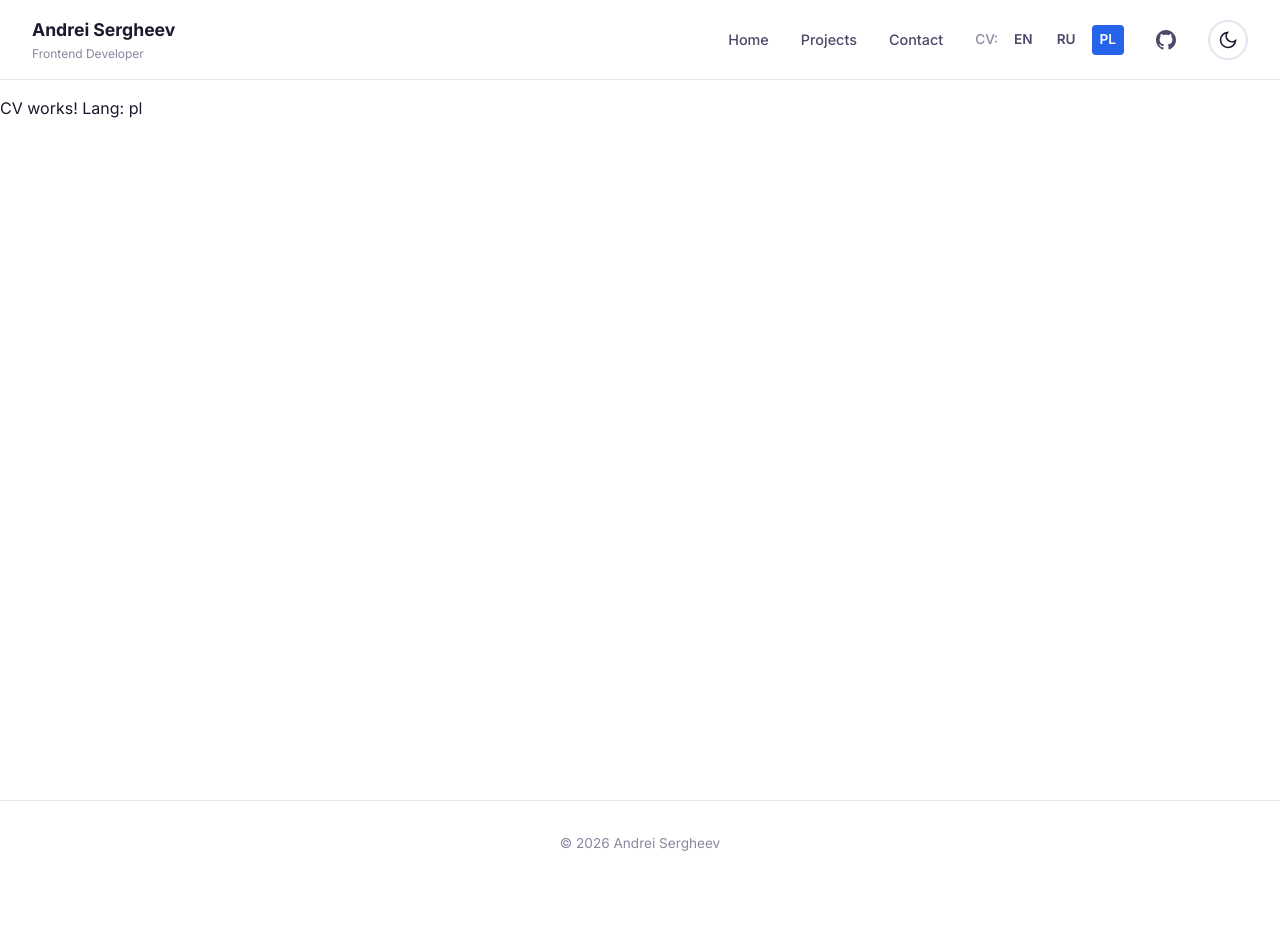
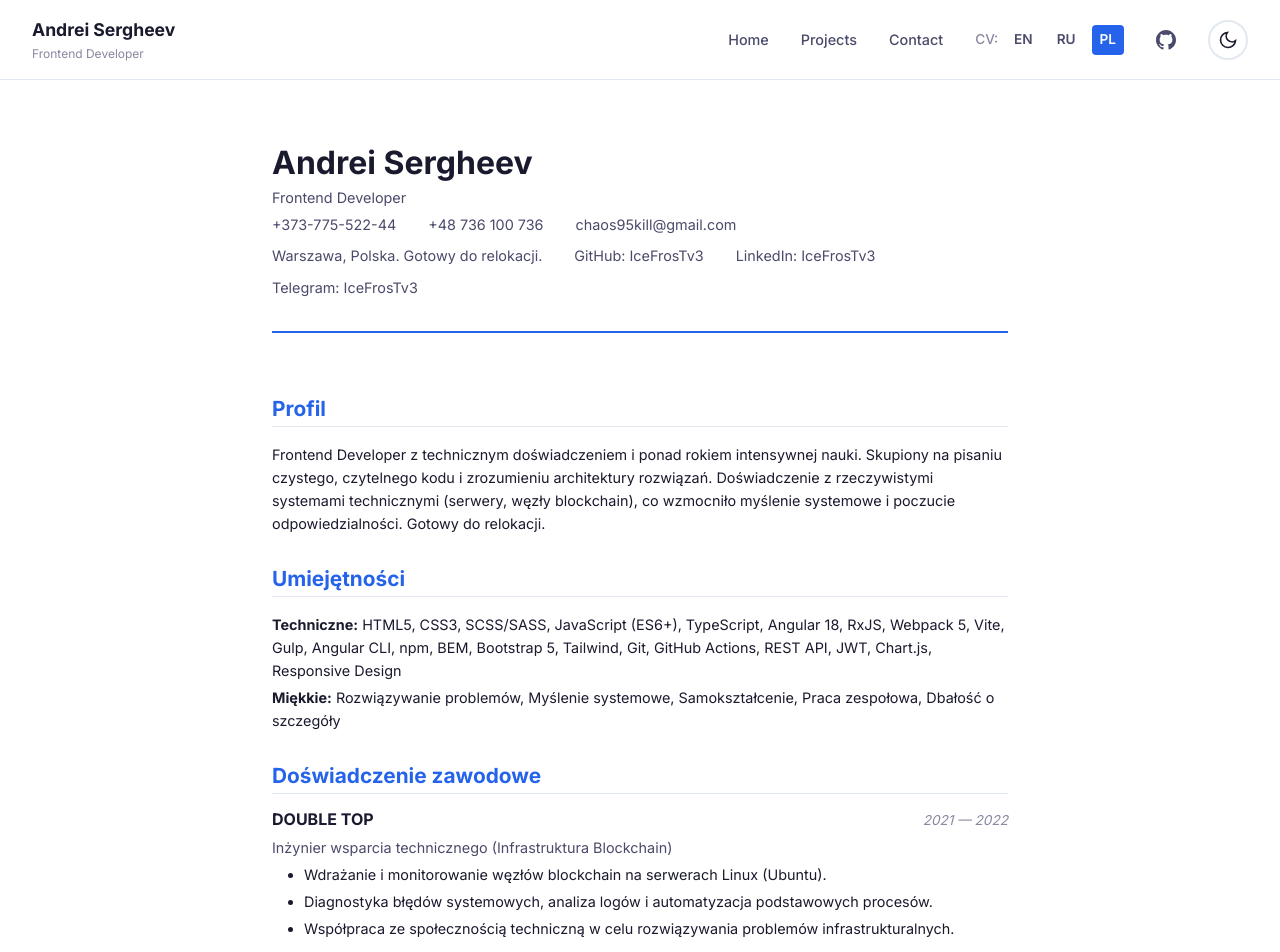
Before and after one commit to IceFrosTv3/icefrostv3.github.io, an Angular app: page /cv/pl in a window 1280 px wide. Shown: the top 952 px of the page. Before the commit the page ends 887 px from the top, so only its background shows below. Built offline with nearby package versions, Linux system fonts and the light colour scheme.

Commit message:
feat: implement ATS-optimized CV page component with print styles

```diff
--- /dev/null
+++ b/src/app/pages/cv/cv.component.html
@@ -0,0 +1,94 @@
+<article class="cv">
+  <header class="cv__header">
+    <h1>{{ cv.name }}</h1>
+    <p class="cv__title">{{ cv.title }}</p>
+
+    <div class="cv__contact">
+      @for (phone of cv.contact.phones; track phone) {
+        <span>{{ phone }}</span>
+      }
+      <span>{{ cv.contact.email }}</span>
+      <span>{{ cv.contact.location }}. {{ cv.contact.relocation }}.</span>
+      <span>GitHub: {{ cv.contact.github }}</span>
+      <span>LinkedIn: {{ cv.contact.linkedin }}</span>
+      <span>Telegram: {{ cv.contact.telegram }}</span>
+    </div>
+  </header>
+
+  <section>
+    <h2>{{ cv.lang === 'ru' ? 'Профиль' : cv.lang === 'pl' ? 'Profil' : 'Profile' }}</h2>
+    <p>{{ cv.profile }}</p>
+  </section>
+
+  <section>
+    <h2>{{ cv.lang === 'ru' ? 'Навыки' : cv.lang === 'pl' ? 'Umiejętności' : 'Skills' }}</h2>
+    <p><strong>{{ cv.lang === 'ru' ? 'Технические' : cv.lang === 'pl' ? 'Techniczne' : 'Technical' }}:</strong> {{ cv.hardSkills.join(', ') }}</p>
+    <p><strong>{{ cv.lang === 'ru' ? 'Личные' : cv.lang === 'pl' ? 'Miękkie' : 'Soft skills' }}:</strong> {{ cv.softSkills.join(', ') }}</p>
+  </section>
+
+  <section>
+    <h2>{{ cv.lang === 'ru' ? 'Опыт работы' : cv.lang === 'pl' ? 'Doświadczenie zawodowe' : 'Work Experience' }}</h2>
+    @for (job of cv.experience; track job.company) {
+      <div class="cv__job">
+        <div class="cv__job-header">
+          <h3>{{ job.company }}</h3>
+          <span class="cv__period">{{ job.period }}</span>
+        </div>
+        <p class="cv__role">{{ job.role }}</p>
+        <ul>
+          @for (bullet of job.bullets; track bullet) {
+            <li>{{ bullet }}</li>
+          }
+        </ul>
+      </div>
+    }
+  </section>
+
+  <section>
+    <h2>{{ cv.lang === 'ru' ? 'Образование' : cv.lang === 'pl' ? 'Wykształcenie' : 'Education' }}</h2>
+    @for (edu of cv.education; track edu.institution) {
+      <div class="cv__edu">
+        <div class="cv__edu-header">
+          <h3>{{ edu.institution }}</h3>
+          <span class="cv__period">{{ edu.period }}</span>
+        </div>
+        <p>{{ edu.specialty }}</p>
+      </div>
+    }
+  </section>
+
+  <section>
+    <h2>{{ cv.lang === 'ru' ? 'Проекты' : cv.lang === 'pl' ? 'Projekty' : 'Projects' }}</h2>
+    @for (project of cv.projects; track project.name) {
+      <div class="cv__project">
+        <h3>
+          <a [href]="project.demo ?? project.github" target="_blank" rel="noopener">{{ project.name }}</a>
+        </h3>
+        <p>{{ project.description }}</p>
+        <p class="cv__tech">{{ project.tech.join(' · ') }}</p>
+      </div>
+    }
+  </section>
+
+  <section>
+    <h2>{{ cv.lang === 'ru' ? 'Языки' : cv.lang === 'pl' ? 'Języki' : 'Languages' }}</h2>
+    <ul>
+      @for (lang of cv.languages; track lang.name) {
+        <li>{{ lang.name }} — {{ lang.level }}</li>
+      }
+    </ul>
+  </section>
+
+  <section>
+    <h2>{{ cv.lang === 'ru' ? 'Рекомендации' : cv.lang === 'pl' ? 'Referencje' : 'References' }}</h2>
+    @for (ref of cv.references; track ref.name) {
+      <div class="cv__ref">
+        <h3>{{ ref.name }}</h3>
+        <p>{{ ref.role }}</p>
+        @for (contact of ref.contacts; track contact.type) {
+          <p>{{ contact.type }}: {{ contact.value }}</p>
+        }
+      </div>
+    }
+  </section>
+</article>
--- /dev/null
+++ b/src/app/pages/cv/cv.component.scss
@@ -0,0 +1,110 @@
+@use '../../../styles/variables' as *;
+
+.cv {
+  max-width: 800px;
+  margin: 0 auto;
+  padding: $spacing-xl $spacing-lg;
+  color: var(--text-primary);
+  background: var(--bg-primary);
+
+  &__header {
+    margin-bottom: $spacing-xl;
+    border-bottom: 2px solid var(--accent);
+    padding-bottom: $spacing-lg;
+  }
+
+  h1 {
+    font-size: 2rem;
+    margin: 0 0 $spacing-xs;
+  }
+
+  &__title {
+    font-size: 1.2rem;
+    color: var(--text-secondary);
+    margin: 0 0 $spacing-md;
+  }
+
+  &__contact {
+    display: flex;
+    flex-wrap: wrap;
+    gap: $spacing-sm $spacing-lg;
+    font-size: 0.9rem;
+    color: var(--text-secondary);
+  }
+
+  section {
+    margin-bottom: $spacing-lg;
+  }
+
+  h2 {
+    font-size: 1.3rem;
+    color: var(--accent);
+    border-bottom: 1px solid var(--border);
+    padding-bottom: $spacing-xs;
+    margin: 0 0 $spacing-md;
+  }
+
+  h3 {
+    font-size: 1rem;
+    margin: 0;
+  }
+
+  &__job, &__edu, &__project, &__ref {
+    margin-bottom: $spacing-md;
+  }
+
+  &__job-header, &__edu-header {
+    display: flex;
+    justify-content: space-between;
+    align-items: baseline;
+    flex-wrap: wrap;
+  }
+
+  &__period {
+    font-size: 0.85rem;
+    color: var(--text-muted);
+    font-style: italic;
+  }
+
+  &__role {
+    font-size: 0.9rem;
+    color: var(--text-secondary);
+    margin: $spacing-xs 0;
+  }
+
+  &__tech {
+    font-size: 0.85rem;
+    color: var(--text-muted);
+  }
+
+  ul {
+    padding-left: $spacing-lg;
+    margin: $spacing-xs 0;
+  }
+
+  li {
+    margin-bottom: $spacing-xs;
+    font-size: 0.9rem;
+  }
+
+  p {
+    margin: $spacing-xs 0;
+    font-size: 0.9rem;
+  }
+
+  @media print {
+    max-width: 100%;
+    padding: 0;
+
+    h1 { font-size: 18pt; }
+    h2 { font-size: 13pt; color: #000; border-color: #000; }
+    h3 { font-size: 11pt; }
+
+    &__contact {
+      gap: 4mm 8mm;
+    }
+
+    section { margin-bottom: 4mm; }
+    &__job, &__edu, &__project, &__ref { margin-bottom: 3mm; }
+  }
+}
--- a/src/app/pages/cv/cv.component.ts
+++ b/src/app/pages/cv/cv.component.ts
@@ -1,15 +1,27 @@
 import { Component } from '@angular/core';
 import { ActivatedRoute } from '@angular/router';
+import { CvData } from '../../models/cv.interface';
+import { cvEn } from '../../data/cv-en';
+import { cvRu } from '../../data/cv-ru';
+import { cvPl } from '../../data/cv-pl';
+
+const CV_DATA: Record<string, CvData> = {
+  en: cvEn,
+  ru: cvRu,
+  pl: cvPl,
+};
 
 @Component({
   selector: 'app-cv',
   standalone: true,
-  template: '<p>CV works! Lang: {{ lang }}</p>',
+  templateUrl: './cv.component.html',
+  styleUrl: './cv.component.scss',
 })
 export class CvComponent {
-  lang: string;
+  cv: CvData;
 
   constructor(private route: ActivatedRoute) {
-    this.lang = this.route.snapshot.data['lang'];
+    const lang = this.route.snapshot.data['lang'] as string;
+    this.cv = CV_DATA[lang] ?? cvEn;
   }
 }
```
